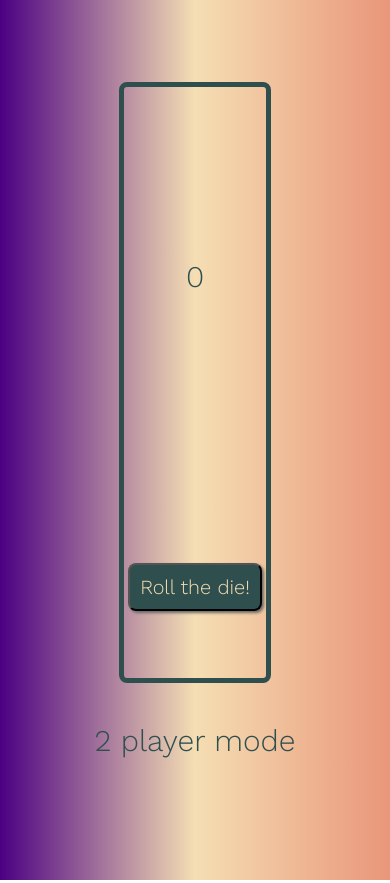
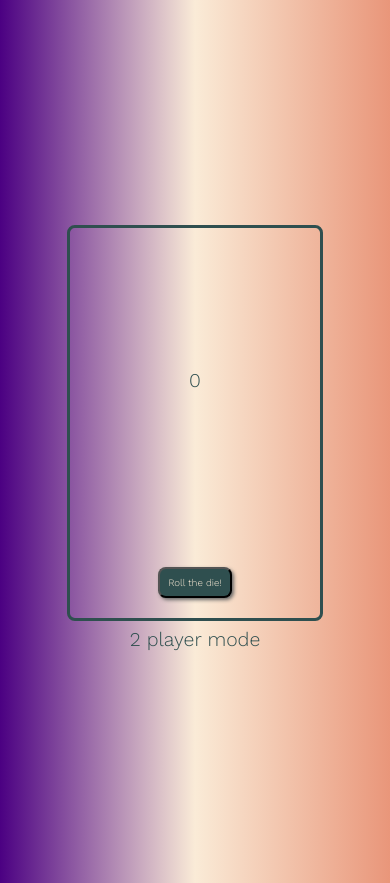
Before and after one commit to aphimister/dicerolling, a plain HTML site: page index.html in a window 390 px wide. Drawn offline with nearby package versions, Linux system fonts and the light colour scheme.

Commit message:
Responsive formatting on single player

```diff
--- a/main.css
+++ b/main.css
@@ -4,50 +4,55 @@ body {
   justify-content: center;
   align-items: center;
   flex-direction: column;
-  background: linear-gradient(0.25turn, indigo, wheat, darksalmon);
+  background: linear-gradient(0.25turn, indigo, AntiqueWhite, darksalmon);
   height: 100vh;
-  font-size: 30px;
+  font-size: 5vmin;
   font-family: 'Work Sans', 'sans-serif';
   color: darkslategrey;
-  padding: 10px;
+  padding: 3vmin;
 }
 button {
-  padding: 10px;
-  font-size: 20px;
-  border-radius: 8px;
+  margin: 2vmin;
+  padding: 2vmin;
+  font-size: 50%;
+  border-radius:2vmin;
   background-color: darkslategray;
-  color: wheat;
+  color: AntiqueWhite;
   font-family: 'Work Sans', 'sans-serif';
-  box-shadow: 2px 2px 3px dimgrey;
+  box-shadow: 0.5vmin 0.5vmin 1vmin dimgrey;
 }
 #restart {
   visibility: hidden;
 }
 #container {
   text-align: center;
-  width: 40%;
-  height: 70%;
-  border: 5px solid darkslategray;
-  border-radius: 8px;
+  width: 50vw;
+  min-width: 250px;
+  height: 80vh;
+  max-height: 100vw;
+  border: 1vmin solid darkslategray;
+  border-radius: 2vmin;
 }
 #score{
-  padding: 10px;
+  padding: 1vmin;
 }
 #win-lose {
-  padding-top: 20px;
-  padding-bottom: 5px;
-  height: 15%;
+  padding: 4vmin;
+  height: 7vh;
 }
 #image-container {
-  padding-top: 2%;
-  padding-bottom: 20px;
+  padding: 1vmin;
   height: 40%;
+  width: auto;
 }
 #dice-image{
-  border-radius: 12px;
+  border-radius: 3vmin;
+  width: 30vmin;
+  height: auto;
+  box-shadow: 0.5vmin 0.5vmin 1vmin dimgrey;
 }
 footer{
-  padding: 40px;
+  padding: 2%;
 }
 a {
   text-decoration: none;
```
